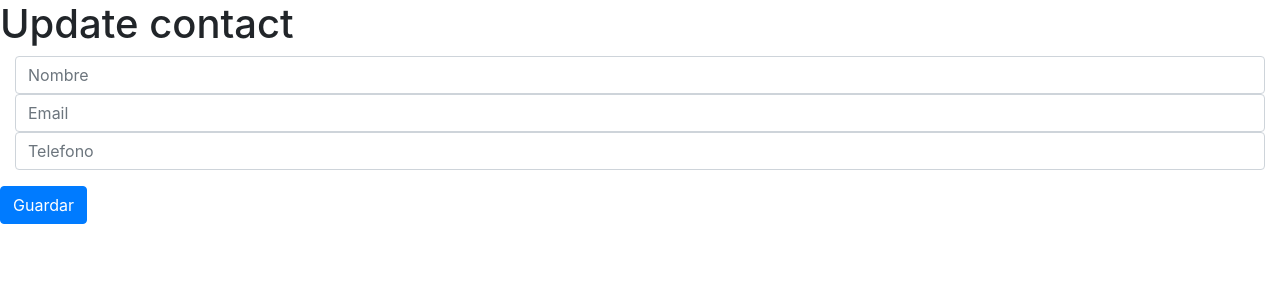
After one commit to Miguel-Calderon-Gutierrez/FlaskSQLAlchemyCRUD, a Flask app: page /update/1 in a window 1280 px wide. The commit adds this page. Shown: the top 300 px of the page. Run offline with Flask 3, Linux system fonts and the light colour scheme.

Commit message:
add update method

```diff
--- a/routes/contacts.py
+++ b/routes/contacts.py
@@ -5,7 +5,7 @@ from utils.db import db
 contacts = Blueprint("Contacts", __name__)
 
 @contacts.route("/")
-def home():
+def index():
     contacts = Contact.query.all()
     return render_template("index.html", contacts=contacts)
 
@@ -21,12 +21,13 @@ def add():
     db.session.add(new_contact)
     db.session.commit()
 
-    return redirect(url_for('Contacts.home'))
+    return redirect(url_for('Contacts.index'))
 
 
-@contacts.route("/update")
-def update():
-    return "update contact"
+@contacts.route("/update/<id>")
+def update(id):
+    print(id)
+    return render_template("update.html")
 
 
 @contacts.route("/delete/<id>")
@@ -35,7 +36,7 @@ def delete(id):
     db.session.delete(contact)
     db.session.commit()
 
-    return redirect(url_for('Contacts.home'))
+    return redirect(url_for('Contacts.index'))
 
 
 @contacts.route("/about")
--- a/templates/index.html
+++ b/templates/index.html
@@ -51,7 +51,7 @@
           <td>{{contact.email}}</td>
           <td>{{contact.phone}}</td>
           <td>
-            <a href="{{url_for('Contacts.update')}}"><i class="fas fa-edit"></i></a>
+            <a href="{{url_for('Contacts.update',id = contact.id)}}"><i class="fas fa-edit"></i></a>
             <a href="{{url_for('Contacts.delete',id = contact.id)}}"><i class="fas fa-trash"></i></a>
           </td>
         </tr>
--- /dev/null
+++ b/templates/update.html
@@ -0,0 +1,35 @@
+<!DOCTYPE html>
+<html lang="en">
+<head>
+  <meta charset="UTF-8">
+  <meta name="viewport" content="width=device-width, initial-scale=1.0">
+    <link
+      rel="stylesheet"
+      href="https://cdn.jsdelivr.net/npm/bootstrap@4.6.2/dist/css/bootstrap.min.css"
+      integrity="sha384-xOolHFLEh07PJGoPkLv1IbcEPTNtaed2xpHsD9ESMhqIYd0nLMwNLD69Npy4HI+N"
+      crossorigin="anonymous"
+    />
+  <title>Update contact</title>
+</head>
+<body>
+  <h1>Update contact</h1>
+  <form action="/update" method="POST">
+    <div class="form">
+      <div class="col">
+        <input type="text" name="fullname" class="form-control" placeholder="Nombre" />
+      </div>
+
+      <div class="col">
+        <input type="text" name="email" class="form-control" placeholder="Email" />
+      </div>
+
+      <div class="col">
+        <input type="text" name="phone" class="form-control" placeholder="Telefono" />
+      </div>
+
+    </div>
+    <button type="submit" class="btn btn-primary mt-3">Guardar</button>
+  </form>
+
+</body>
+</html>
```
Also changed, not shown: templates/new.html (deleted).
